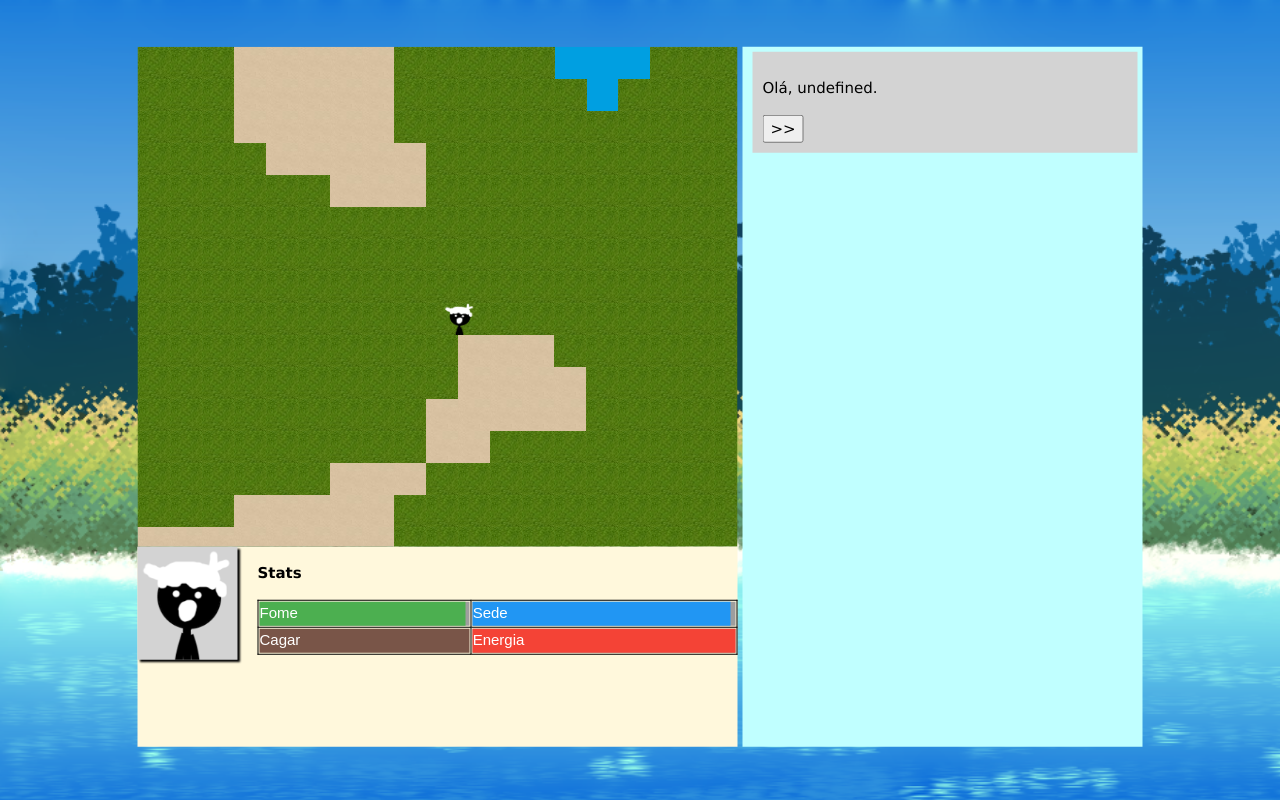
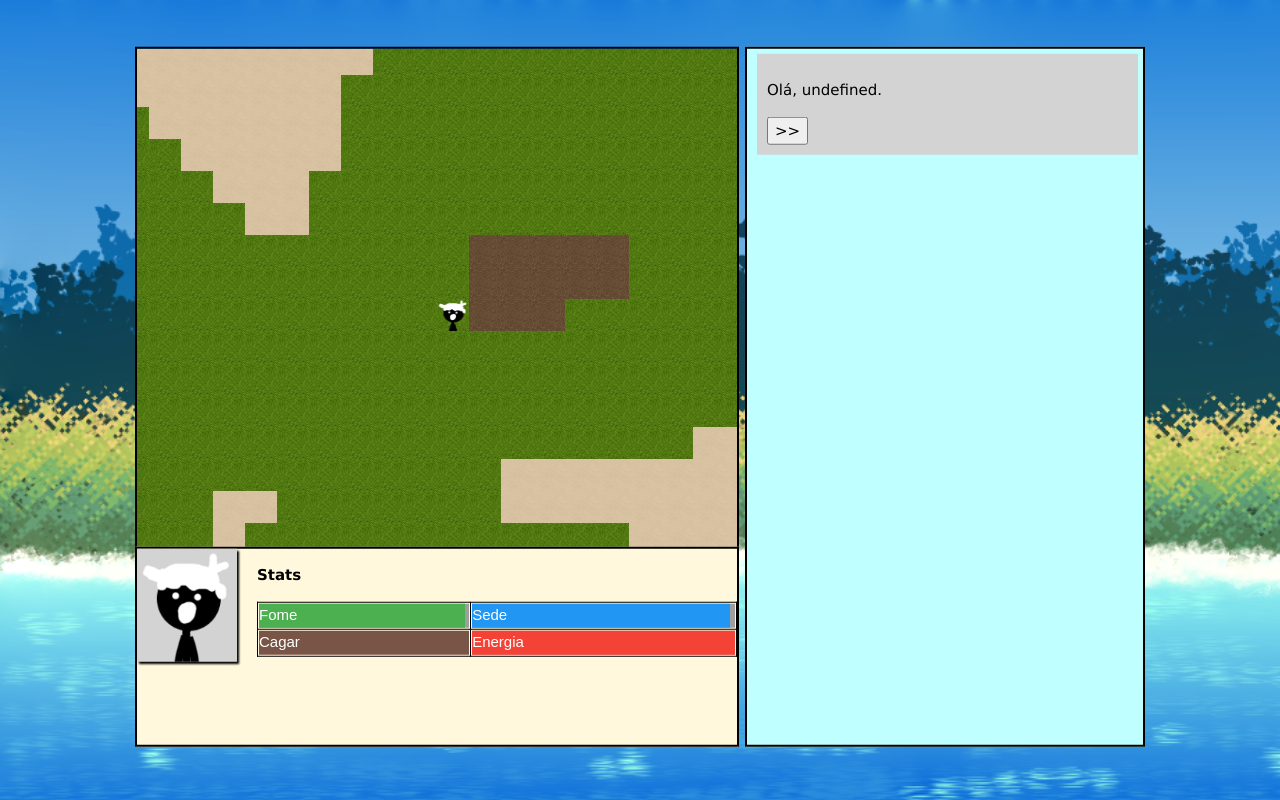
Before and after one commit to Magoninho/simulador-de-sobrevivencia-remake, a plain HTML site: page pages/game.html in a window 1280 px wide. Drawn offline with Linux system fonts and the light colour scheme; animation ran at ten frames a second.

Commit message:
some tweaks

```diff
--- a/dist/Constants.js
+++ b/dist/Constants.js
@@ -1,12 +1,14 @@
-var GAME_WIDTH = 611;
-var GAME_HEIGHT = 511;
+var GAME_WIDTH = 600;
+var GAME_HEIGHT = 500;
 var PLAYER_SIZE = 32;
 var PLAYER_SPEED = 5;
 var TILESIZE = 32;
-var LEVEL_1 = generateMap(50, 50);
+var LEVEL_1 = generateMap(60, 60);
 var WORLD_WIDTH = LEVEL_1[0].length * TILESIZE;
 var WORLD_HEIGHT = LEVEL_1.length * TILESIZE;
 /// TILES AND SPRITES ///
 var GRASS_BLOCK = document.getElementById('grass_block');
 var SAND_BLOCK = document.getElementById('sand_block');
+var STONE_BLOCK = document.getElementById('stone_block');
+var DIRT_BLOCK = document.getElementById('dirt_block');
 //# sourceMappingURL=Constants.js.map
--- a/dist/Game.js
+++ b/dist/Game.js
@@ -5,7 +5,7 @@ var Game = /** @class */ (function () {
         // instanciate stuff
         this.grass = new Grass();
         this.inputHandler = new InputHandler(this);
-        this.player = new Player(game, GAME_WIDTH / 2, GAME_HEIGHT / 2);
+        this.player = new Player(game, WORLD_WIDTH / 2, WORLD_HEIGHT / 2);
         this.level = new Level(LEVEL_1);
         this.blocks = this.level.buildLevel();
     };
--- a/dist/Level.js
+++ b/dist/Level.js
@@ -21,6 +21,11 @@ var Level = /** @class */ (function () {
                     block.addImage(GRASS_BLOCK);
                     blocks.push(block);
                 }
+                else if (this.level[i][j] == 3) {
+                    var block = new Block(j * TILESIZE, i * TILESIZE, TILESIZE, TILESIZE, "green");
+                    block.addImage(DIRT_BLOCK);
+                    blocks.push(block);
+                }
             }
         }
         return blocks;
--- a/dist/Main.js
+++ b/dist/Main.js
@@ -32,8 +32,9 @@ tutorialDialogBox.show(tutorialDiv);
 function lerp(v0, v1, t) {
     return (1 - t) * v0 + t * v1;
 }
-var cameraX = 0;
-var cameraY = 0;
+// TODO: organize the camera thing
+var cameraX = -game.player.x + GAME_WIDTH / 2;
+var cameraY = -game.player.y + GAME_HEIGHT / 2;
 var lastTime = 0;
 function gameLoop(timestamp) {
     var deltaTime = timestamp - lastTime;
@@ -48,7 +49,7 @@ function gameLoop(timestamp) {
     cameraX = Math.max(cameraX, -WORLD_WIDTH + GAME_WIDTH - 200);
     cameraY = Math.max(cameraY, -WORLD_HEIGHT + GAME_HEIGHT - 200);
     ctx.translate(cameraX, cameraY);
-    // console.log(cameraX, -WORLD_WIDTH+GAME_WIDTH);
+    // console.log(cameraX);
     game.render(ctx);
     ctx.restore();
     requestAnimationFrame(gameLoop);
--- a/pages/game.html
+++ b/pages/game.html
@@ -66,6 +66,8 @@
 	<!-- Image sources -->
 	<img class="imagesrc" src="../images/grass.jpg" id="grass_block">
 	<img class="imagesrc" src="../images/sand.jpg" id="sand_block">
+	<img class="imagesrc" src="../images/stone.jpg" id="stone_block">
+	<img class="imagesrc" src="../images/dirt.jpg" id="dirt_block">
 
 
 
--- a/src/Game.ts
+++ b/src/Game.ts
@@ -15,7 +15,7 @@ class Game {
 		// instanciate stuff
 		this.grass = new Grass();
 		this.inputHandler = new InputHandler(this);
-		this.player = new Player(game, GAME_WIDTH/2, GAME_HEIGHT/2);
+		this.player = new Player(game, WORLD_WIDTH/2, WORLD_HEIGHT/2);
 		this.level = new Level(LEVEL_1);
 
 		this.blocks = this.level.buildLevel();
--- a/src/Level.ts
+++ b/src/Level.ts
@@ -25,6 +25,10 @@ class Level {
 					let block = new Block(j * TILESIZE, i * TILESIZE, TILESIZE, TILESIZE, "green");
 					block.addImage(GRASS_BLOCK);
 					blocks.push(block);
+				} else if (this.level[i][j] == 3) {
+					let block = new Block(j * TILESIZE, i * TILESIZE, TILESIZE, TILESIZE, "green");
+					block.addImage(DIRT_BLOCK);
+					blocks.push(block);
 				}
 			}
 		}
--- a/styles/style.css
+++ b/styles/style.css
@@ -19,6 +19,8 @@ canvas {
 	image-rendering: -webkit-crisp-edges;
 	image-rendering: pixelated;
 	image-rendering: crisp-edges;
+	border: 2px solid black;
+	margin: auto;
 }
 
 kbd {
@@ -56,15 +58,16 @@ td:hover {background-color: yellow;}
 	/* background-color: red; */
 	width: 600px;
 	height: 500px;
-	margin-right: 5px;
+	margin-right: 10px;
 
 }
 #stats {
 	background-color: cornsilk;
-	width: 600px;
+	width: 604px;
 	height: 200px;
 	display: inline-block;
 	cursor: default;
+	border: 2px solid black;
 
 }
 #info {
@@ -73,4 +76,5 @@ td:hover {background-color: yellow;}
 	height: 700px;
 	float: right;
 	padding-left: 5px;
+	border: 2px solid black;
 }
```
Also changed, not shown: src/Constants.ts (+5 -3 lines), src/Main.ts (+5 -3 lines), images/dirt.jpg (added), images/stone.jpg (added), 4 other files.
